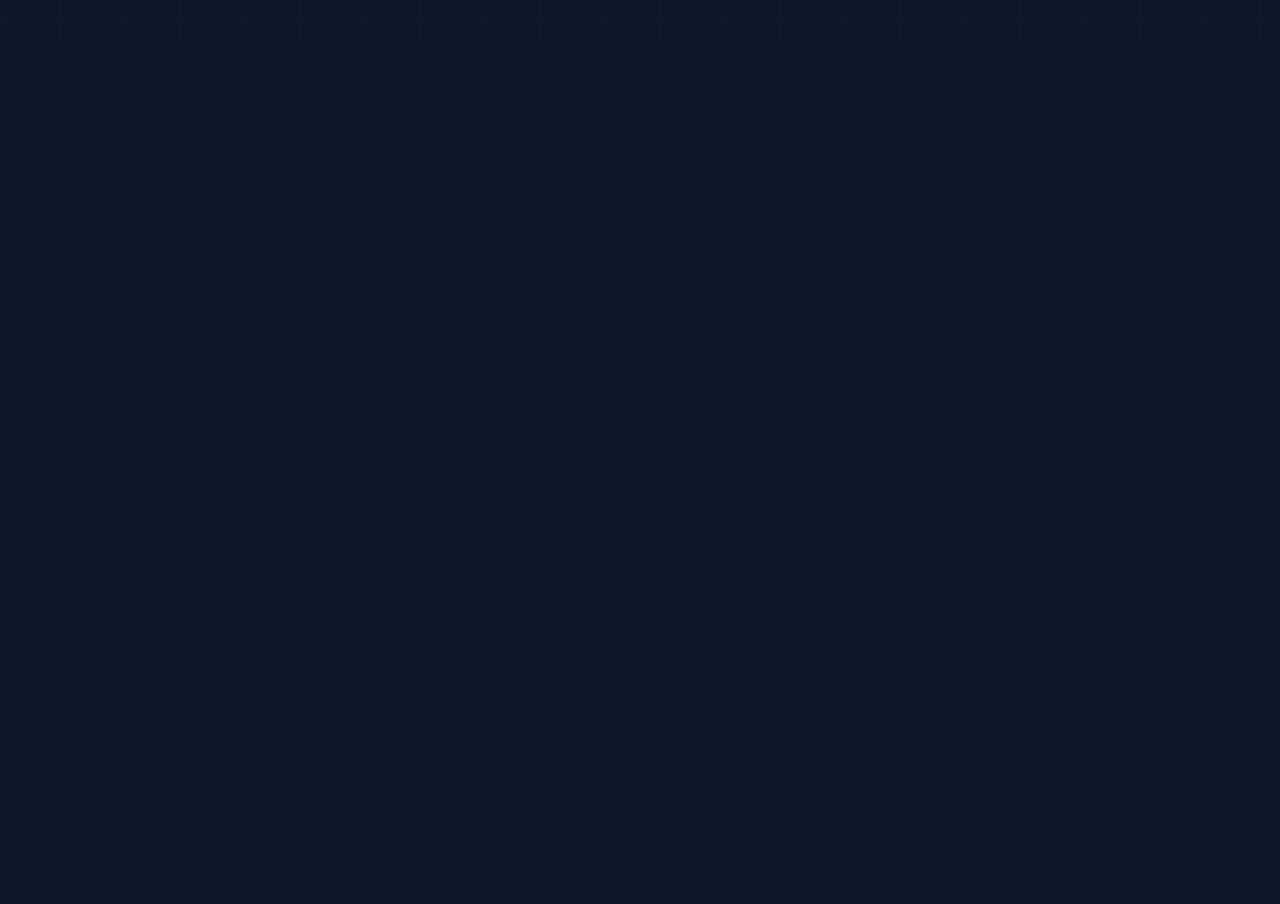
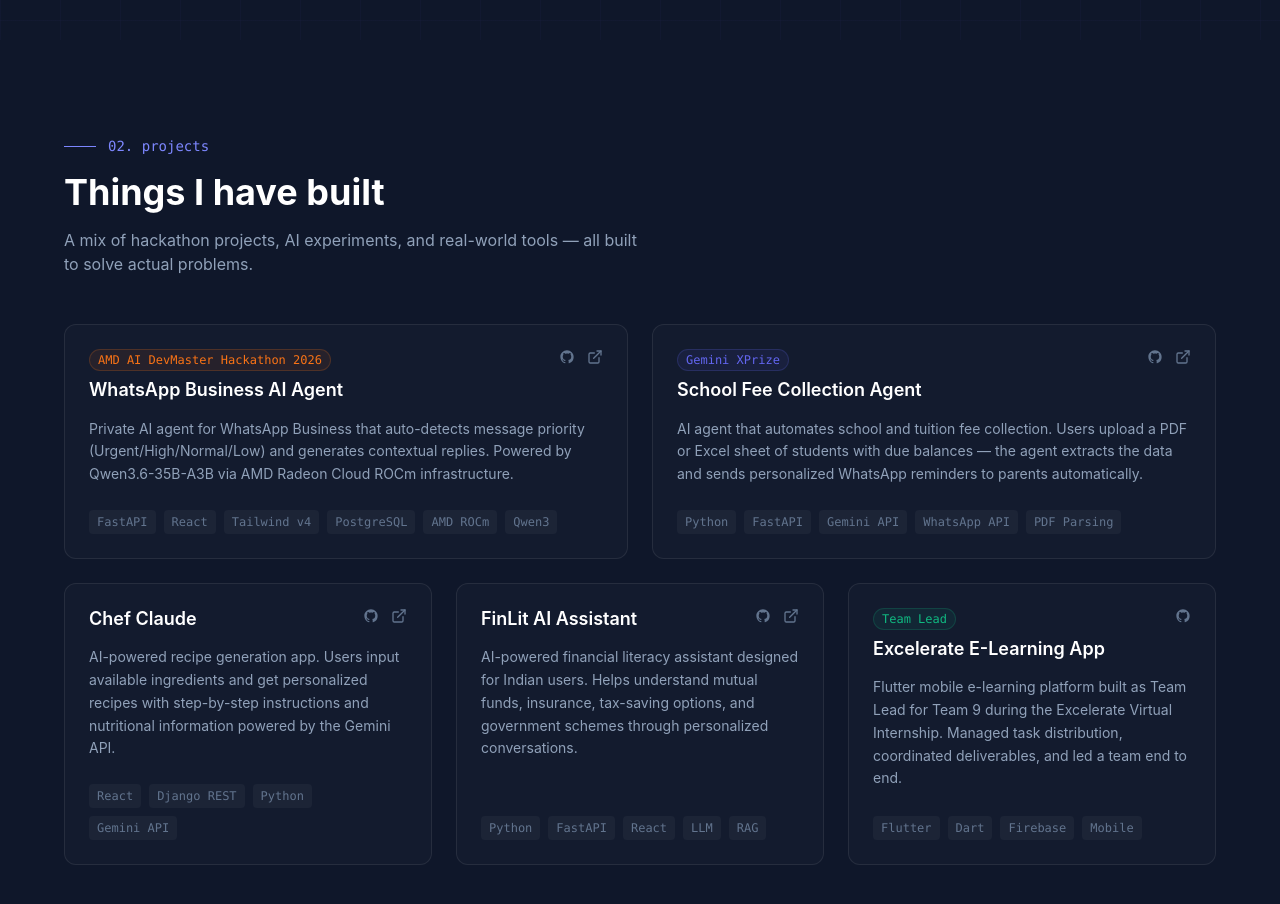
Before and after one commit to Qisanxi/Portfolio, a React app in the folder frontend/: page / in a window 1280 px wide. Shown: the part 760-1664 px from the top of the page. Built offline with nearby package versions, Linux system fonts and the light colour scheme; the HTML template or start-up script is replaced by a standard one.

Commit message:
Projects section with 5 projects and hover effects

```diff
--- a/frontend/src/components/sections/Projects.jsx
+++ b/frontend/src/components/sections/Projects.jsx
@@ -1,7 +1,154 @@
-export default function Projects(){
-     return (
-    <section id="projects" className="min-h-screen px-6 py-20">
+import { ExternalLink } from 'lucide-react'
 
+const GitHubIcon = () => (
+  <svg width="16" height="16" viewBox="0 0 24 24" fill="currentColor">
+    <path d="M12 2C6.477 2 2 6.484 2 12.017c0 4.425 2.865 8.18 6.839 9.504.5.092.682-.217.682-.483 0-.237-.008-.868-.013-1.703-2.782.605-3.369-1.343-3.369-1.343-.454-1.158-1.11-1.466-1.11-1.466-.908-.62.069-.608.069-.608 1.003.07 1.531 1.032 1.531 1.032.892 1.53 2.341 1.088 2.91.832.092-.647.35-1.088.636-1.338-2.22-.253-4.555-1.113-4.555-4.951 0-1.093.39-1.988 1.029-2.688-.103-.253-.446-1.272.098-2.65 0 0 .84-.27 2.75 1.026A9.564 9.564 0 0112 6.844c.85.004 1.705.115 2.504.337 1.909-1.296 2.747-1.027 2.747-1.027.546 1.379.202 2.398.1 2.651.64.7 1.028 1.595 1.028 2.688 0 3.848-2.339 4.695-4.566 4.943.359.309.678.92.678 1.855 0 1.338-.012 2.419-.012 2.747 0 .268.18.58.688.482A10.019 10.019 0 0022 12.017C22 6.484 17.522 2 12 2z" />
+  </svg>
+)
+
+function getBadgeStyle(color) {
+  return {
+    color: color,
+    background: color + '15',
+    border: '1px solid ' + color + '30',
+  }
+}
+
+const cardBase = {
+  background: 'rgba(255,255,255,0.02)',
+  borderColor: 'rgba(255,255,255,0.08)',
+}
+
+const cardHover = {
+  background: 'rgba(99,102,241,0.05)',
+  borderColor: 'rgba(99,102,241,0.3)',
+}
+
+const tagStyle = { background: 'rgba(255,255,255,0.04)' }
+
+const projects = [
+  {
+    title: 'WhatsApp Business AI Agent',
+    description: 'Private AI agent for WhatsApp Business that auto-detects message priority (Urgent/High/Normal/Low) and generates contextual replies. Powered by Qwen3.6-35B-A3B via AMD Radeon Cloud ROCm infrastructure.',
+    tags: ['FastAPI', 'React', 'Tailwind v4', 'PostgreSQL', 'AMD ROCm', 'Qwen3'],
+    github: 'https://github.com/Qisanxi/project',
+    demo: 'https://example.com',
+    badge: 'AMD AI DevMaster Hackathon 2026',
+    badgeColor: '#f97316',
+    featured: true,
+  },
+  {
+    title: 'School Fee Collection Agent',
+    description: 'AI agent that automates school and tuition fee collection. Users upload a PDF or Excel sheet of students with due balances — the agent extracts the data and sends personalized WhatsApp reminders to parents automatically.',
+    tags: ['Python', 'FastAPI', 'Gemini API', 'WhatsApp API', 'PDF Parsing'],
+    github: 'https://github.com/Qisanxi/project',
+    demo: 'https://example.com',
+    badge: 'Gemini XPrize',
+    badgeColor: '#6366f1',
+    featured: true,
+  },
+  {
+    title: 'Chef Claude',
+    description: 'AI-powered recipe generation app. Users input available ingredients and get personalized recipes with step-by-step instructions and nutritional information powered by the Gemini API.',
+    tags: ['React', 'Django REST', 'Python', 'Gemini API'],
+    github: 'https://github.com/Qisanxi/project',
+    demo: 'https://example.com',
+    badge: null,
+    badgeColor: null,
+    featured: false,
+  },
+  {
+    title: 'FinLit AI Assistant',
+    description: 'AI-powered financial literacy assistant designed for Indian users. Helps understand mutual funds, insurance, tax-saving options, and government schemes through personalized conversations.',
+    tags: ['Python', 'FastAPI', 'React', 'LLM', 'RAG'],
+    github: 'https://github.com/Qisanxi/project',
+    demo: 'https://example.com',
+    badge: null,
+    badgeColor: null,
+    featured: false,
+  },
+  {
+    title: 'Excelerate E-Learning App',
+    description: 'Flutter mobile e-learning platform built as Team Lead for Team 9 during the Excelerate Virtual Internship. Managed task distribution, coordinated deliverables, and led a team end to end.',
+    tags: ['Flutter', 'Dart', 'Firebase', 'Mobile'],
+    github: 'https://github.com/Qisanxi/project',
+    demo: null,
+    badge: 'Team Lead',
+    badgeColor: '#10b981',
+    featured: false,
+  },
+]
+
+function ProjectCard({ project }) {
+  const handleMouseEnter = (e) => {
+    e.currentTarget.style.background = cardHover.background
+    e.currentTarget.style.borderColor = cardHover.borderColor
+    e.currentTarget.style.transform = 'translateY(-4px)'
+  }
+
+  const handleMouseLeave = (e) => {
+    e.currentTarget.style.background = cardBase.background
+    e.currentTarget.style.borderColor = cardBase.borderColor
+    e.currentTarget.style.transform = 'translateY(0)'
+  }
+
+  return (
+    <div
+      className="relative flex flex-col rounded-xl border p-6"
+      style={{ background: cardBase.background, borderColor: cardBase.borderColor, transition: 'all 0.3s' }}
+      onMouseEnter={handleMouseEnter}
+      onMouseLeave={handleMouseLeave}
+    >
+      <div className="flex items-start justify-between mb-4">
+        <div className="flex flex-col gap-2">
+          {project.badge && (
+            <span className="text-xs font-mono px-2 py-0.5 rounded-full w-fit" style={getBadgeStyle(project.badgeColor)}>
+              {project.badge}
+            </span>
+          )}
+          <h3 className="text-white font-semibold text-lg leading-tight">{project.title}</h3>
+        </div>
+        <div className="flex items-center gap-3 ml-4 shrink-0">
+          <a href={project.github} target="_blank" rel="noreferrer" className="text-slate-500 hover:text-white transition-colors"><GitHubIcon /></a>
+          {project.demo && (
+            <a href={project.demo} target="_blank" rel="noreferrer" className="text-slate-500 hover:text-white transition-colors"><ExternalLink size={16} /></a>
+          )}
+        </div>
+      </div>
+      <p className="text-slate-400 text-sm leading-relaxed mb-6 flex-1">{project.description}</p>
+      <div className="flex flex-wrap gap-2">
+        {project.tags.map((tag) => (
+          <span key={tag} className="text-xs font-mono text-slate-500 px-2 py-1 rounded" style={tagStyle}>{tag}</span>
+        ))}
+      </div>
+    </div>
+  )
+}
+
+export default function Projects() {
+  const featured = projects.filter((p) => p.featured)
+  const others = projects.filter((p) => !p.featured)
+
+  return (
+    <section id="projects" className="py-24 px-6">
+      <div className="max-w-6xl mx-auto">
+        <div className="flex items-center gap-3 mb-4">
+          <div className="w-8 h-px bg-indigo-400"></div>
+          <span className="text-indigo-400 text-sm font-mono">02. projects</span>
+        </div>
+        <h2 className="text-3xl md:text-4xl font-bold text-white mb-4">Things I have built</h2>
+        <p className="text-slate-400 mb-12 max-w-xl">A mix of hackathon projects, AI experiments, and real-world tools — all built to solve actual problems.</p>
+        <div className="grid md:grid-cols-2 gap-6 mb-6">
+          {featured.map((project) => (
+            <ProjectCard key={project.title} project={project} />
+          ))}
+        </div>
+        <div className="grid md:grid-cols-3 gap-6">
+          {others.map((project) => (
+            <ProjectCard key={project.title} project={project} />
+          ))}
+        </div>
+      </div>
     </section>
   )
 }
```
